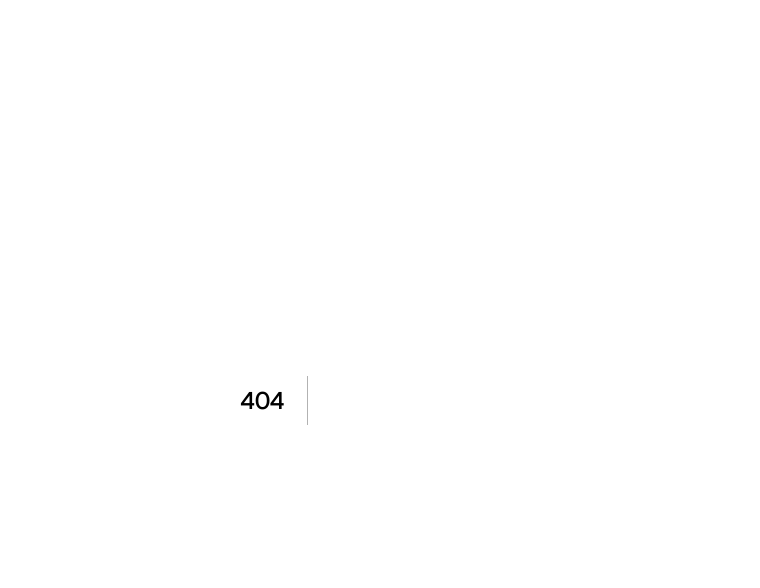
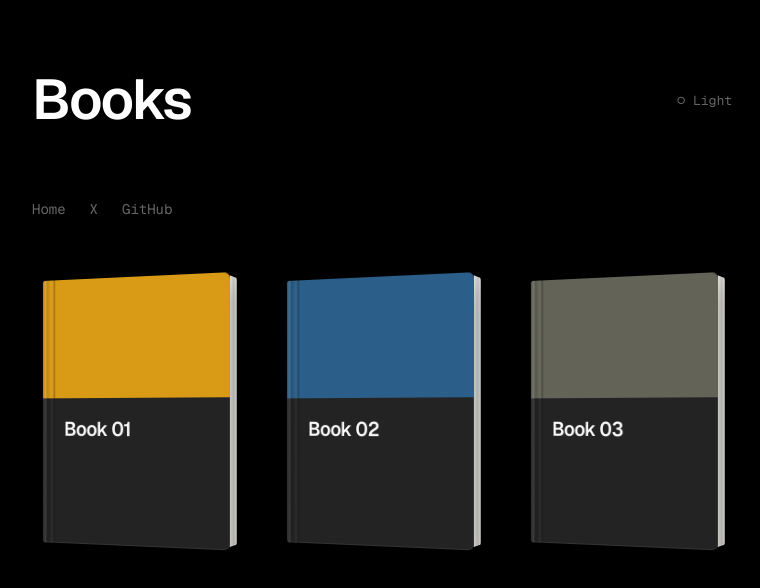
Before and after one commit to Nyxeli0n/nyxel-site, a Next.js app: page /preview/books in a window 1280 px wide. Before the commit this address had no page. Shown: the top 588 px of the page, without its empty margins (258-1018 px from the left). Built offline with nearby package versions, Linux system fonts and the light colour scheme.

Commit message:
Add dimensional bookshelf and movie poster collection

```diff
--- /dev/null
+++ b/app/components/BookShelf.tsx
@@ -0,0 +1,28 @@
+import Image from "next/image";
+import Link from "next/link";
+import type { CSSProperties } from "react";
+import type { Favorite } from "../content";
+
+// Original implementation, visually informed by vercel.com/geist/book.
+// No Vercel component source or branding is included.
+export default function BookShelf({ books }: { books: Favorite[] }) {
+  return <ul className="book-shelf" aria-label="Books">{books.map((book) => {
+    const cover = <span className="book-object" aria-hidden="true">
+      <span className="book-pages" />
+      <span className="book-cover" style={{ "--book-color": book.color ?? "#292929" } as CSSProperties}>
+        {book.cover ? <Image className="book-art" src={book.cover} alt="" width={480} height={640} unoptimized /> : <>
+          <span className="book-color" />
+          <span className="book-lettering"><span>{book.name}</span>{book.creator && <small>{book.creator}</small>}</span>
+        </>}
+        <span className="book-binding" />
+      </span>
+    </span>;
+    return <li className="book-item" key={book.name}>
+      {book.href ? <Link className="book-hit" href={book.href} aria-label={book.name}
+        target={book.href.startsWith("https://") ? "_blank" : undefined}
+        rel={book.href.startsWith("https://") ? "noreferrer" : undefined}>{cover}</Link>
+        : <div className="book-hit" role="img" aria-label={book.creator ? `${book.name}, ${book.creator}` : book.name}>{cover}</div>}
+      {book.note && <p className="media-note">{book.note}</p>}
+    </li>;
+  })}</ul>;
+}
--- a/app/content.ts
+++ b/app/content.ts
@@ -1,8 +1,8 @@
 export const bio: string[] = [];
-export type Favorite = { name: string; creator?: string; href?: string; note?: string };
+export type Favorite = { name: string; creator?: string; href?: string; note?: string; cover?: string; color?: string };
 export const books: Favorite[] = [];
 export const movies: Favorite[] = [
-  { name: "2001: A Space Odyssey" },
+  { name: "2001: A Space Odyssey", cover: "https://irs.www.warnerbros.com/keyart-jpeg/movies/media/browser/2001_a_space_odyssey_2000x3000.jpg", href: "https://www.warnerbros.com/movies/2001-space-odyssey" },
 ];
 export type DiaryEntry = { slug: string; date: string; title: string; paragraphs: string[] };
 export const diary: DiaryEntry[] = [];
--- a/app/globals.css
+++ b/app/globals.css
@@ -257,3 +257,96 @@ button:focus-visible {
 .prose time { display: block; color: var(--muted); margin-bottom: 24px; }
 .intro { margin-bottom: 32px; }
 .back-link { margin-top: 48px; }
+
+/* Collection objects; the shared page frame stays unchanged. */
+.book-shelf, .poster-grid {
+  display: grid;
+  grid-template-columns: repeat(3, minmax(0, 1fr));
+  gap: 40px 32px;
+}
+.book-item { min-width: 0; }
+.book-hit { display: block; perspective: 1200px; padding: 12px 6px 22px; }
+.book-object {
+  display: block;
+  position: relative;
+  width: 100%;
+  aspect-ratio: 3 / 4;
+  transform-style: preserve-3d;
+  transform: rotateY(-22deg);
+  transition: transform 500ms cubic-bezier(.22,1,.36,1);
+}
+.book-cover {
+  position: absolute;
+  inset: 0;
+  display: flex;
+  flex-direction: column;
+  overflow: hidden;
+  border-radius: 3px 6px 6px 3px;
+  background: #232323;
+  color: #fafafa;
+  transform: translateZ(12px);
+  box-shadow: inset 0 0 0 1px #ffffff12, 7px 12px 22px #0003;
+}
+.book-color { display: block; height: 45%; flex-shrink: 0; background: var(--book-color); }
+.book-lettering {
+  display: flex;
+  flex: 1;
+  flex-direction: column;
+  justify-content: space-between;
+  gap: 16px;
+  padding: 20px 18px 24px 24px;
+  font-family: var(--font-display);
+  font-size: clamp(15px, 2.5vw, 20px);
+  font-weight: 600;
+  line-height: 1.15;
+  letter-spacing: -.025em;
+}
+.book-lettering small { font-family: var(--font-body); font-size: 11px; font-weight: 400; letter-spacing: 0; color: #aaa; }
+.book-binding {
+  position: absolute;
+  inset: 0 auto 0 0;
+  width: 14px;
+  background: linear-gradient(90deg, #0003, #fff2 22%, #0002 40%, transparent 65%, #ffffff0d 80%, #0003);
+  border-right: 1px solid #0002;
+}
+.book-pages {
+  position: absolute;
+  inset: 3px 0 3px auto;
+  width: 23px;
+  background: repeating-linear-gradient(90deg, #c8c7c3 0 1px, #f3f2ed 1px 3px);
+  transform: rotateY(90deg) translateZ(11px);
+  transform-origin: center;
+  border-radius: 0 2px 2px 0;
+}
+.book-art { width: 100%; height: 100%; object-fit: cover; }
+.poster { display: block; }
+.poster-frame {
+  display: block;
+  position: relative;
+  aspect-ratio: 2 / 3;
+  overflow: hidden;
+  border-radius: 2px;
+  background: var(--line);
+  box-shadow: 0 0 0 1px #ffffff12;
+  transition: transform 350ms cubic-bezier(.22,1,.36,1), box-shadow 350ms ease;
+}
+.poster-frame img { display: block; width: 100%; height: 100%; object-fit: cover; }
+.poster-placeholder { display: flex; align-items: end; height: 100%; padding: 20px; font-family: var(--font-display); }
+.poster-title { display: block; margin-top: 14px; color: var(--muted); font-size: 12px; line-height: 1.5; transition: color 180ms ease; }
+.media-note { margin: 12px 0 0; color: var(--muted); font-size: 12px; line-height: 1.6; }
+.book-hit:focus-visible, .poster:focus-visible { outline-offset: 8px; }
+@media (hover: hover) and (pointer: fine) {
+  .book-hit:hover .book-object { transform: rotateY(-35deg) rotateZ(-2deg) translateY(-4px); }
+  .poster:hover .poster-frame { transform: translateY(-4px); box-shadow: 0 14px 30px #0004, 0 0 0 1px #ffffff25; }
+  .poster:hover .poster-title { color: var(--foreground); }
+}
+.book-hit:focus-visible .book-object { transform: rotateY(-35deg) rotateZ(-2deg) translateY(-4px); }
+.poster:focus-visible .poster-title { color: var(--foreground); }
+@media (max-width: 560px) {
+  .book-shelf, .poster-grid { grid-template-columns: repeat(2, minmax(0, 1fr)); gap: 32px 24px; }
+  .book-lettering { padding: 16px 12px 18px 20px; }
+}
+@media (prefers-reduced-motion: reduce) {
+  .book-hit:hover .book-object, .book-hit:focus-visible .book-object { transform: rotateY(-22deg); }
+  .poster:hover .poster-frame { transform: none; }
+}
--- /dev/null
+++ b/app/preview/books/page.tsx
@@ -0,0 +1,13 @@
+import type { Metadata } from "next";
+import SitePage from "../../components/SitePage";
+import BookShelf from "../../components/BookShelf";
+
+export const metadata: Metadata = { title: "Book preview | Nyxel", robots: { index: false, follow: false } };
+// Demonstration objects only; not the owner's reading list.
+export default function Page() {
+  return <SitePage title="Books"><BookShelf books={[
+    { name: "Book 01", color: "#d99b16" },
+    { name: "Book 02", color: "#2b5e89" },
+    { name: "Book 03", color: "#636457" },
+  ]} /></SitePage>;
+}
```
Also changed, not shown: app/books/page.tsx (+5 -2 lines), app/components/PosterGrid.tsx (added, +21 -0 lines), app/movies/page.tsx (+5 -2 lines), 1 other file (tests, documents, lock files or other folders).
